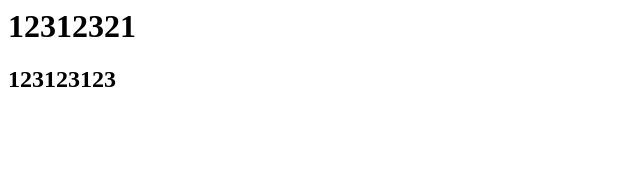
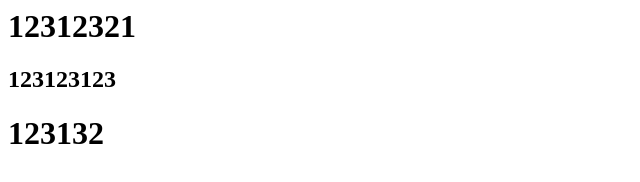
Before and after one commit to lygialuan/index-123, a plain HTML site: page index.html in a window 1280 px wide. Shown: the whole page, without its empty margins (0-640 px from the left). Drawn offline with Linux system fonts and the light colour scheme.

Commit message:
Update index.html

```diff
--- a/index.html
+++ b/index.html
@@ -1,3 +1,4 @@
 <h1>12312321
 </h1>
 <h2>123123123</h2>
+<h1>123132<h1>
```
